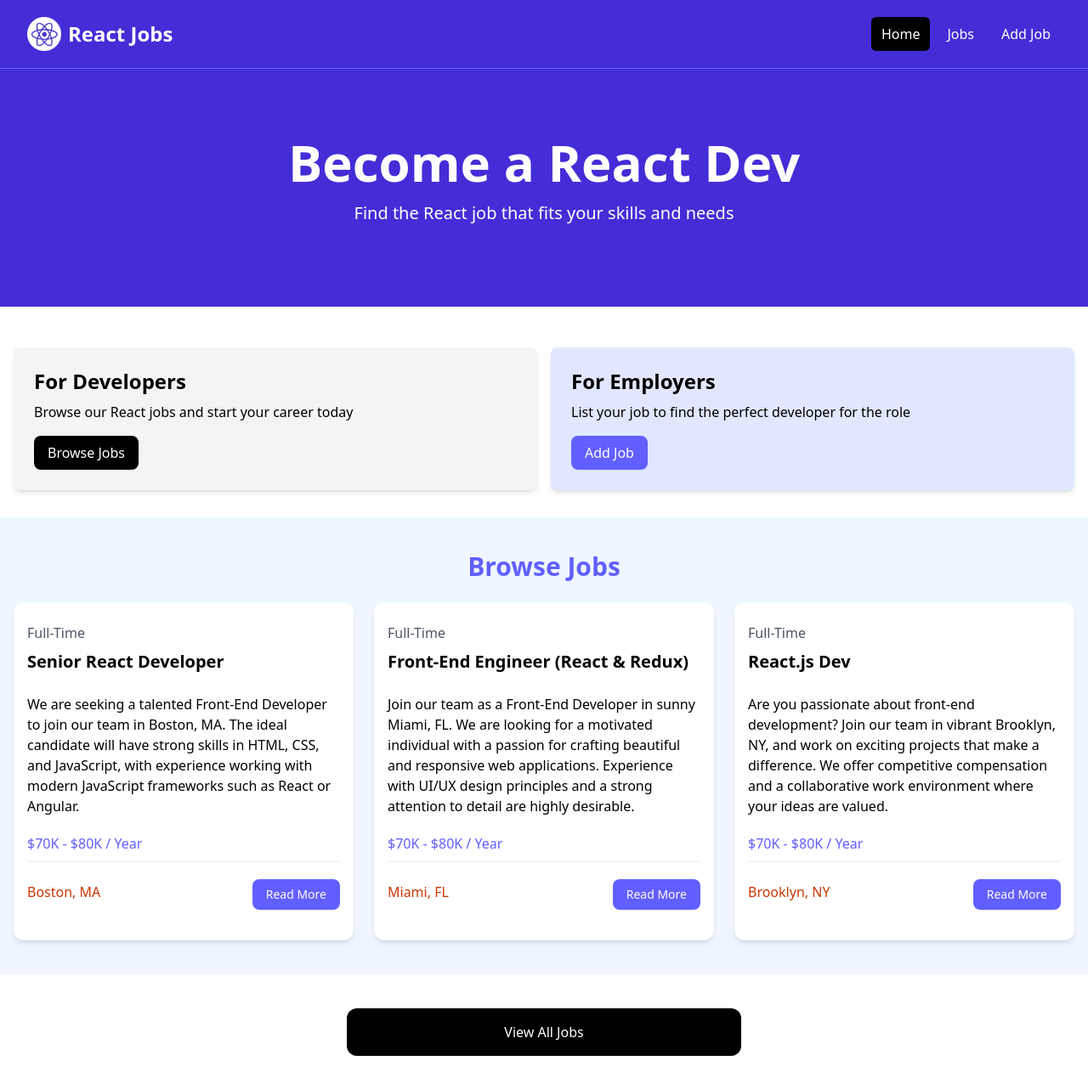
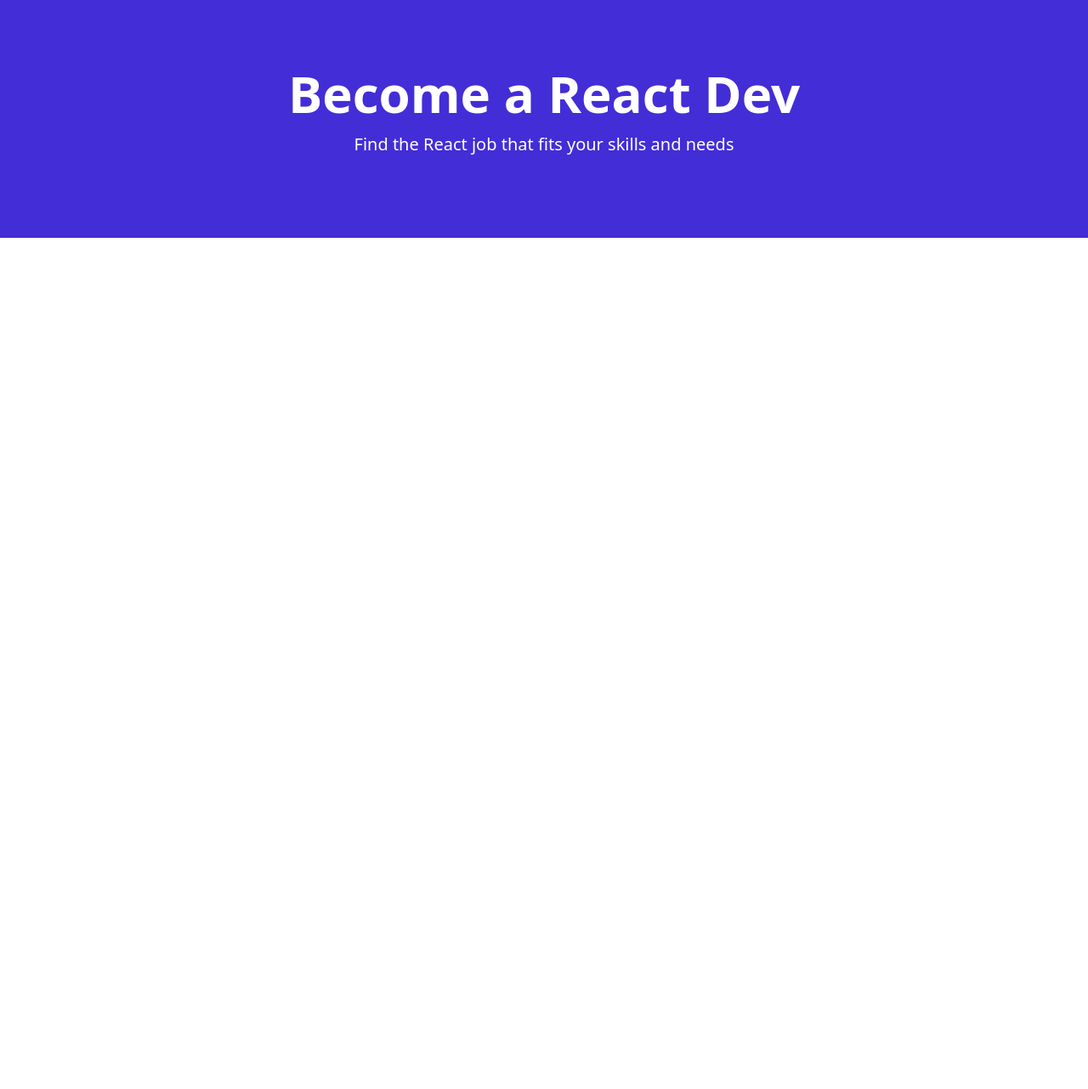
Before and after one commit to poorvi1910/JobList, a React (Vite) app in the folder joblist/: page / in a window 1280 px wide. Shown: the whole page at 85% size. After the commit the page ends 800 px from the top, so only its background shows below. Built offline with nearby package versions, Linux system fonts and the light colour scheme.

Commit message:
using routing

```diff
--- a/joblist/package.json
+++ b/joblist/package.json
@@ -12,7 +12,9 @@
   "dependencies": {
     "@tailwindcss/vite": "^4.1.11",
     "react": "^19.1.0",
-    "react-dom": "^19.1.0"
+    "react-dom": "^19.1.0",
+    "react-icons": "^5.5.0",
+    "react-router-dom": "^7.7.1"
   },
   "devDependencies": {
     "@eslint/js": "^9.30.1",
--- a/joblist/src/App.jsx
+++ b/joblist/src/App.jsx
@@ -1,19 +1,11 @@
-import Nav from "./components/Nav"
-import Hero from "./components/Hero"
-import HomeCard from "./components/HomeCard"
-import JobListings from './components/JobListings'
-import ViewAllJobs from "./components/ViewAllJobs"
+import HomePage from './pages/Homepage'
+import {Route, createBrowserRouter, createRoutesFromElements, RouterProvider} from 'react-router-dom'
 
+const router=createBrowserRouter(
+  createRoutesFromElements(<Route index element={<HomePage />} />)
+)
 const App = () => {
-  return (
-    <>
-    <Nav />
-    <Hero />
-    <HomeCard />
-    <JobListings />
-    <ViewAllJobs />
-    </>
-  )
+  return <RouterProvider router={router} />
 }
 
 export default App
--- a/joblist/src/components/JobListing.jsx
+++ b/joblist/src/components/JobListing.jsx
@@ -1,6 +1,14 @@
 import React from 'react'
+import { useState } from 'react';
+import { FaMapMarker } from 'react-icons/fa'
 
 const JobListing = ({job}) => {
+  const [showFullDescription, setShowFullDescription]= useState(false);
+  let description =job.description;
+  if(!showFullDescription){
+    description=description.substring(0,90)+'...';
+  }
+
   return (
     <div className="bg-white rounded-xl shadow-md relative">
             <div className="p-4">
@@ -9,7 +17,11 @@
                 <h3 className="text-xl font-bold">{job.title}</h3>
               </div>
 
-              <div className="mb-5"> {job.description} </div>
+              <div className="mb-5"> {description} </div>
+
+              <button onClick={()=>setShowFullDescription((prevState)=>!prevState)}className="text-indigo-500 mb-5 hover:text-indigo-600">
+              {showFullDescription? 'Less': 'More'}
+              </button>
 
               <h3 className="text-indigo-500 mb-2">{job.salary} / Year</h3>
 
@@ -17,7 +29,7 @@
 
               <div className="flex flex-col lg:flex-row justify-between mb-4">
                 <div className="text-orange-700 mb-3">
-                  <i className="fa-solid fa-location-dot text-lg"></i>{job.location}
+                  <FaMapMarker className='inline text-lg mb-1 mr-1'/>{job.location}
                 </div>
                 <a
                   href={`/job/${job.id}`}
--- /dev/null
+++ b/joblist/src/pages/HomePage.jsx
@@ -0,0 +1,10 @@
+import Hero from '../components/Hero'
+const HomePage = () => {
+  return (
+    <>
+    <Hero />
+    </>
+  )
+}
+
+export default HomePage
```
Also changed, not shown: 1 other file (tests, documents, lock files or other folders).
